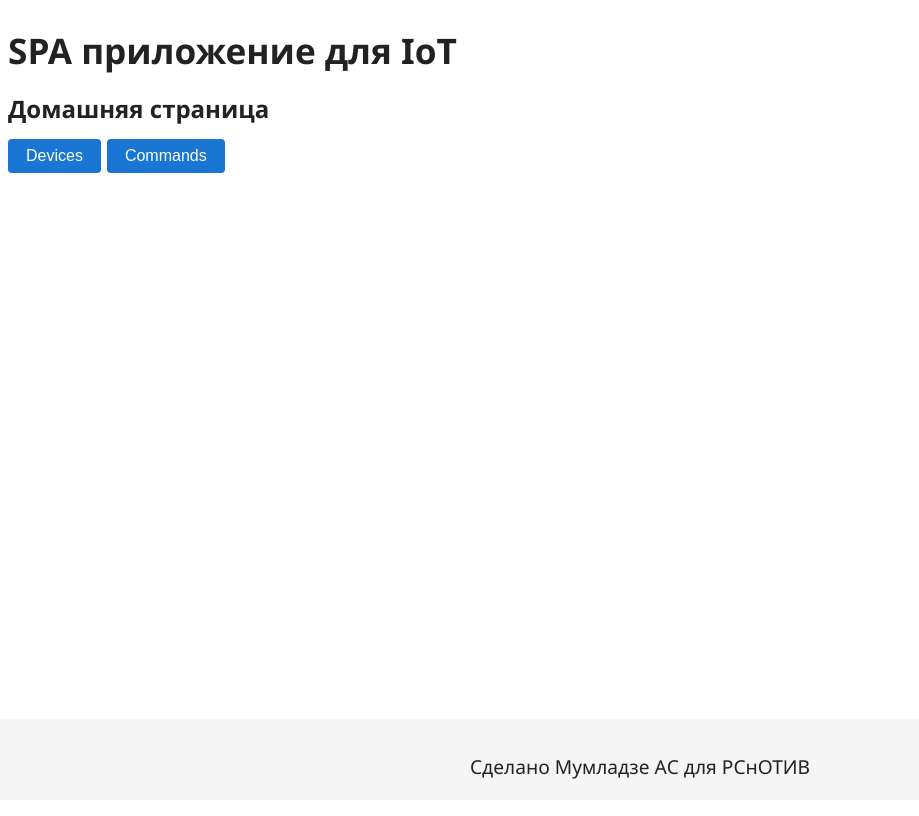
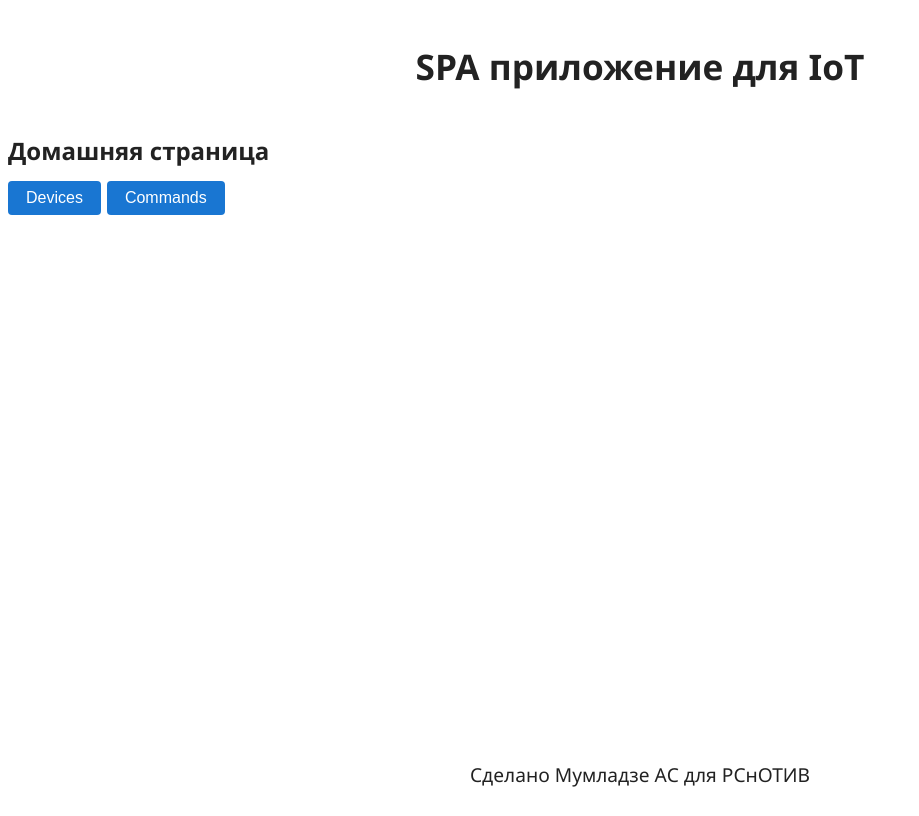
Before and after one commit to AleksandrMum/IoT-Project, a React (Create React App) app in the folder spa/: page / in a window 1280 px wide. Shown: the whole page, without its empty margins (0-919 px from the left). Built offline with nearby package versions, Linux system fonts and the light colour scheme; no server answers.

Commit message:
Поправлены стили

```diff
--- a/spa/src/App.js
+++ b/spa/src/App.js
@@ -1,4 +1,4 @@
-import { BrowserRouter as Router, Routes, Route, Link } from 'react-router-dom';
+import { Routes, Route } from 'react-router-dom';
 
 import Header from './components/Header';
 import Footer from './components/Footer';
@@ -8,13 +8,15 @@ import Commands from './components/Commands';
 
 function App() {
     return (
-        <div>
+        <div className="app-root">
             <Header />
-            <Routes>
-                <Route path="/" element={<HomePage />} />
-                <Route path="/devices" element={<Devices />} />
-                <Route path="/commands" element={<Commands />} />
-            </Routes>
+            <div className="main-content">
+                <Routes>
+                    <Route path="/" element={<HomePage />} />
+                    <Route path="/devices" element={<Devices />} />
+                    <Route path="/commands" element={<Commands />} />
+                </Routes>
+            </div>
             <Footer />
         </div>
     );
--- a/spa/src/components/Commands.jsx
+++ b/spa/src/components/Commands.jsx
@@ -47,8 +47,8 @@ const Commands = () => {
     );
     else return (
         <div>
+            <h2>Команды (Commands)</h2>
             <button onClick={() => navigate('/')}>На главную страницу</button>
-            <h2>Команды (Commands)</h2>
             <CommandsForm onAddCommand={handleAddCommand} />
             <button onClick={fetchCommands}>Обновить данные</button>
             <table className="custom-table">
--- a/spa/src/components/Devices.jsx
+++ b/spa/src/components/Devices.jsx
@@ -51,8 +51,8 @@ const Devices = () => {
     );
     else return (
         <div>
+            <h2>Устройства (Devices)</h2>
             <button onClick={() => navigate('/')}>На главную страницу</button>
-            <h2>Устройства (Devices)</h2>
             <DevicesForm onAddDevice={handleAddDevice} />
             <button onClick={fetchDevices}>Обновить данные</button>
             <table className="custom-table">
--- a/spa/src/components/index.css
+++ b/spa/src/components/index.css
@@ -95,25 +95,24 @@ p, span, div {
   font-size: 1rem;
 }
 
-/* Футер всегда внизу */
+.header {
+  width: 100%;
+  padding: 16px 0 16px 0;
+  text-align: center;
+}
+
 .footer {
   width: 100%;
-  background: #f5f5f5;
   padding: 16px 0 10px 0;
   text-align: center;
-  position: fixed;
-  left: 0;
-  bottom: 0;
-  z-index: 100;
 }
 
-/* Для корректного отображения контента над футером */
+.main-content {
+  flex: 1 0 auto;
+}
+
 body, #root, .app-root {
   min-height: 100vh;
   display: flex;
   flex-direction: column;
 }
-
-.app-root > *:not(.footer) {
-  flex: 1 0 auto;
-}
```
